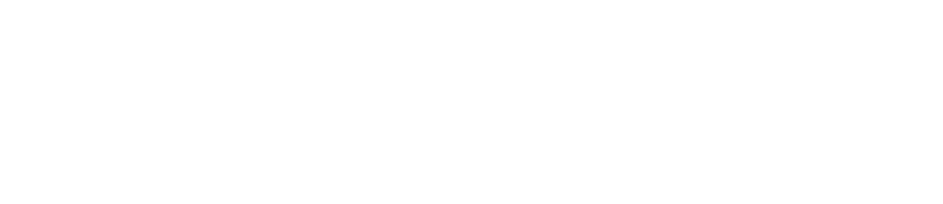
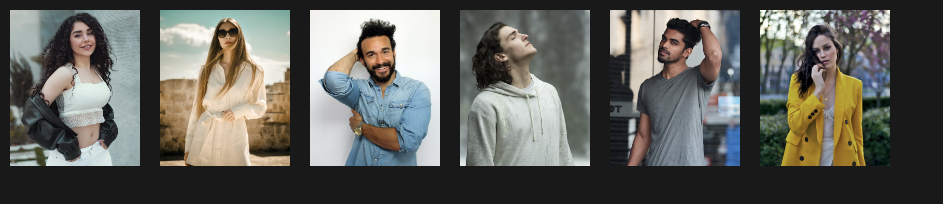
Before and after one commit to Mazharrais/Image-Gallery, a plain HTML site: page index.html in a window 1280 px wide. Shown: the whole page, without its empty margins (0-943 px from the left). Drawn offline with Linux system fonts and the light colour scheme.

Commit message:
add code

```diff
--- a/index.html
+++ b/index.html
@@ -7,7 +7,20 @@
     <link rel="stylesheet" href="style.css">
 </head>
 <body>
+     <div class="gallery">
+     <div>
+     <span><img src="images/image-1.png"></span>
+     <span><img src="images/image-2.png"></span>
+     <span><img src="images/image-3.png"></span>
+     </div>
+     <div>
+     <span><img src="images/image-4.png"></span>
+     <span><img src="images/image-5.png"></span>
+     <span><img src="images/image-6.png"></span>
+     </div>
 
+
+     </div>
 
 
 
--- a/style.css
+++ b/style.css
@@ -4,3 +4,20 @@
     font-family: sans-serif;
     box-sizing: border-box;
 }
+body{
+    background: #191919;
+}
+.gallery{
+    width: 900px;
+    display: flex;
+}
+.gallery div{
+ width: 100%;
+ display: grid;
+ grid-template-columns: auto auto auto;
+ grid-gap: 20px;
+ padding: 10px;
+}
+.gallery div img{
+    width: 100%;
+}
```
